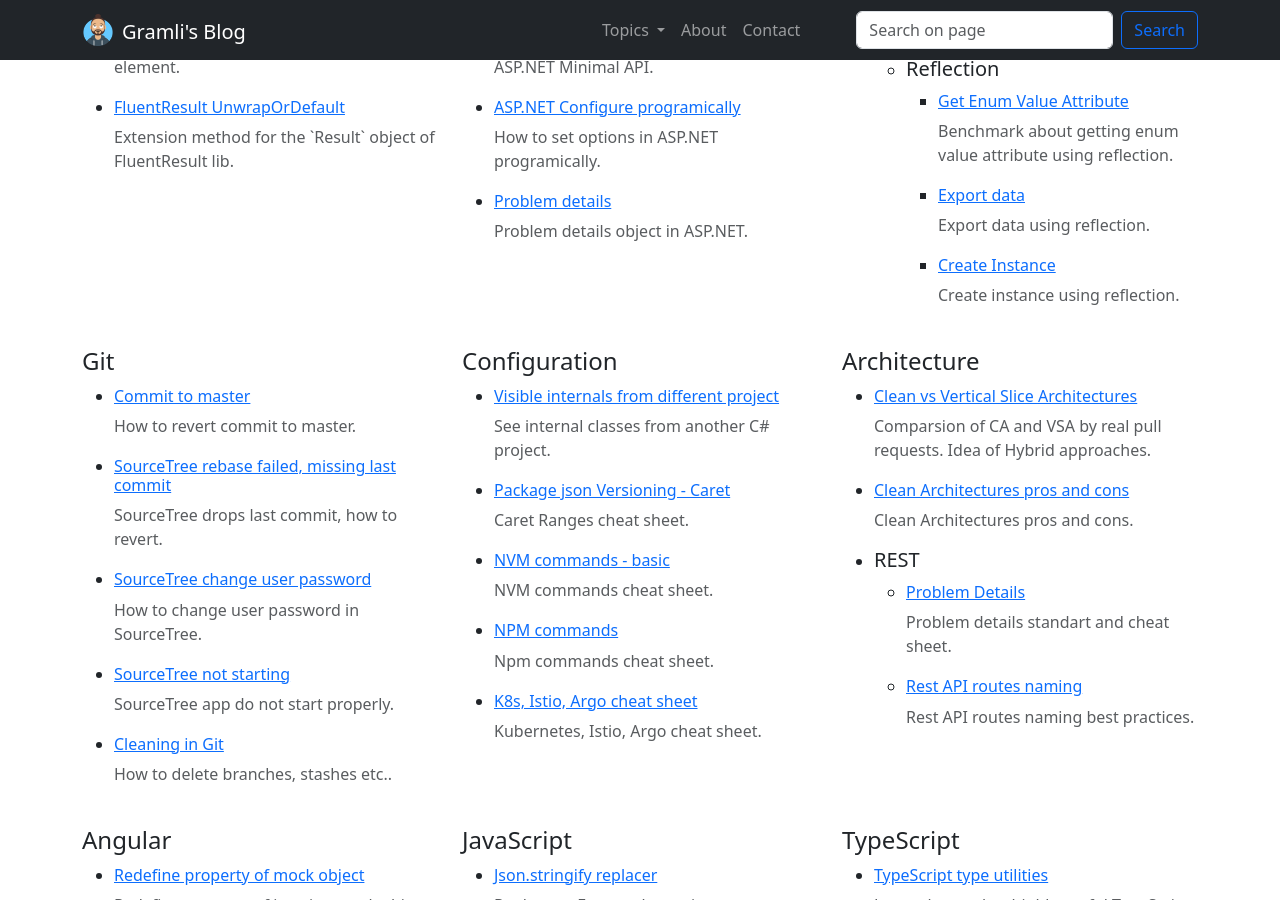
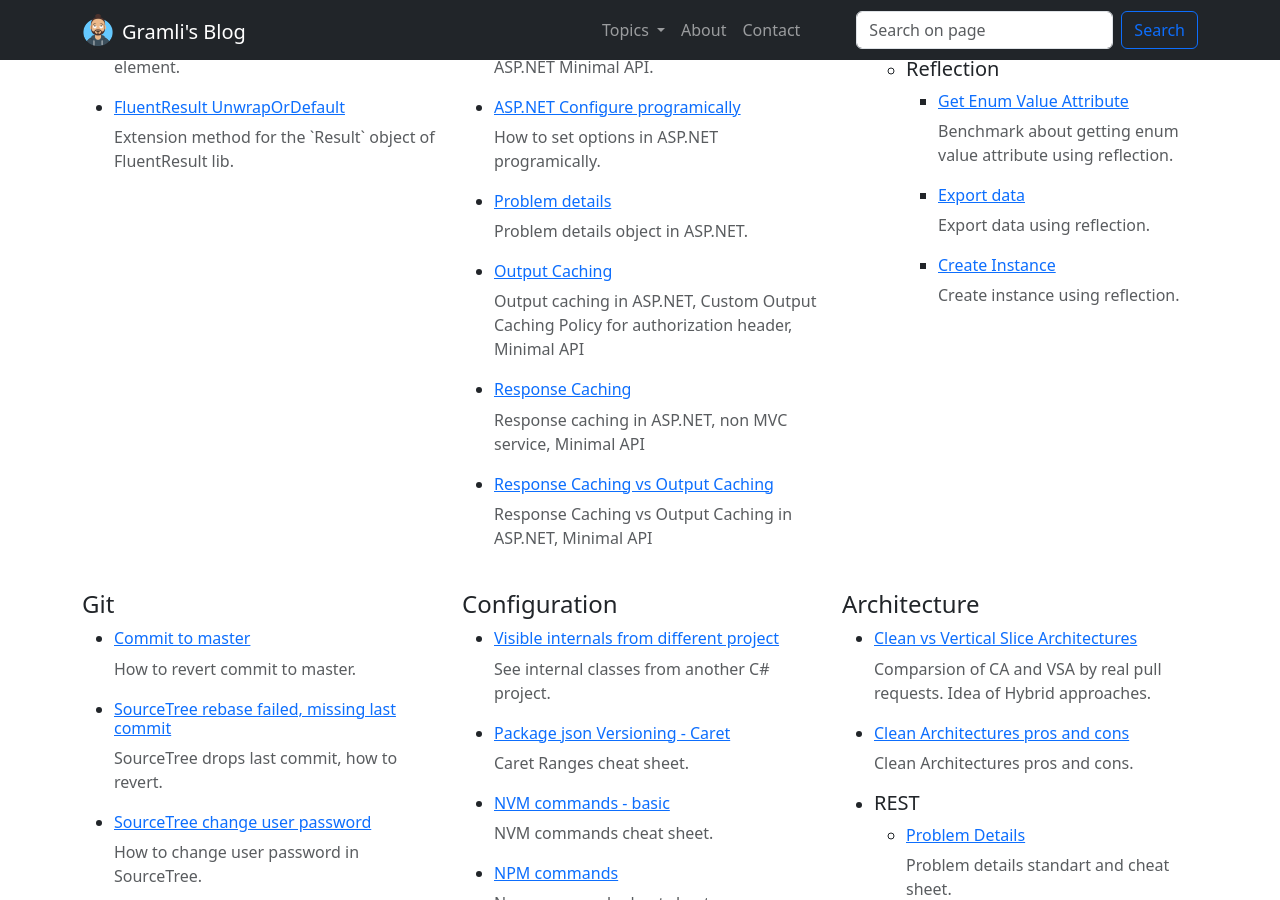
Before and after one commit to Gramli/gramli.github.io, a Jekyll site: the page index.html, which Jekyll copies as it is, in a window 1280 px wide and 900 px high, scrolled down 796 px. Built offline with Jekyll 4.4.1, drawn with Linux system fonts in a browser that asks for light colours.

Commit message:
- finish caching - extend array

```diff
--- a/index.html
+++ b/index.html
@@ -135,6 +135,18 @@
               <li>
                 <h6><a href="https://gramli.github.io/posts/code/aspnet/problem-details" class="link-primary">Problem details</a></h6>
                 <p class="text-muted">Problem details object in ASP.NET.</p>
+              </li>
+              <li>
+                <h6><a href="https://gramli.github.io/posts/code/aspnet/output-caching-with-authorization" class="link-primary">Output Caching</a></h6>
+                <p class="text-muted">Output caching in ASP.NET, Custom Output Caching Policy for authorization header, Minimal API</p>
+              </li>
+              <li>
+                <h6><a href="https://gramli.github.io/posts/code/aspnet/response-caching-minimal-api" class="link-primary">Response Caching</a></h6>
+                <p class="text-muted">Response caching in ASP.NET, non MVC service, Minimal API</p>
+              </li>
+              <li>
+                <h6><a href="https://gramli.github.io/posts/code/aspnet/response-vs-output-caching" class="link-primary">Response Caching vs Output Caching</a></h6>
+                <p class="text-muted">Response Caching vs Output Caching in ASP.NET, Minimal API</p>
               </li>
             </ul>
           </div>
```
Also changed, not shown: posts/code/aspnet/response-caching-minimal-api.md (+9 -10 lines), posts/code/aspnet/response-vs-output-caching.md (added, +17 -0 lines), posts/code/sql/postgresql/array-in-query.md (+37 -0 lines), posts/code/aspnet/output-caching-with-authorization.md (line endings or trailing spaces).
